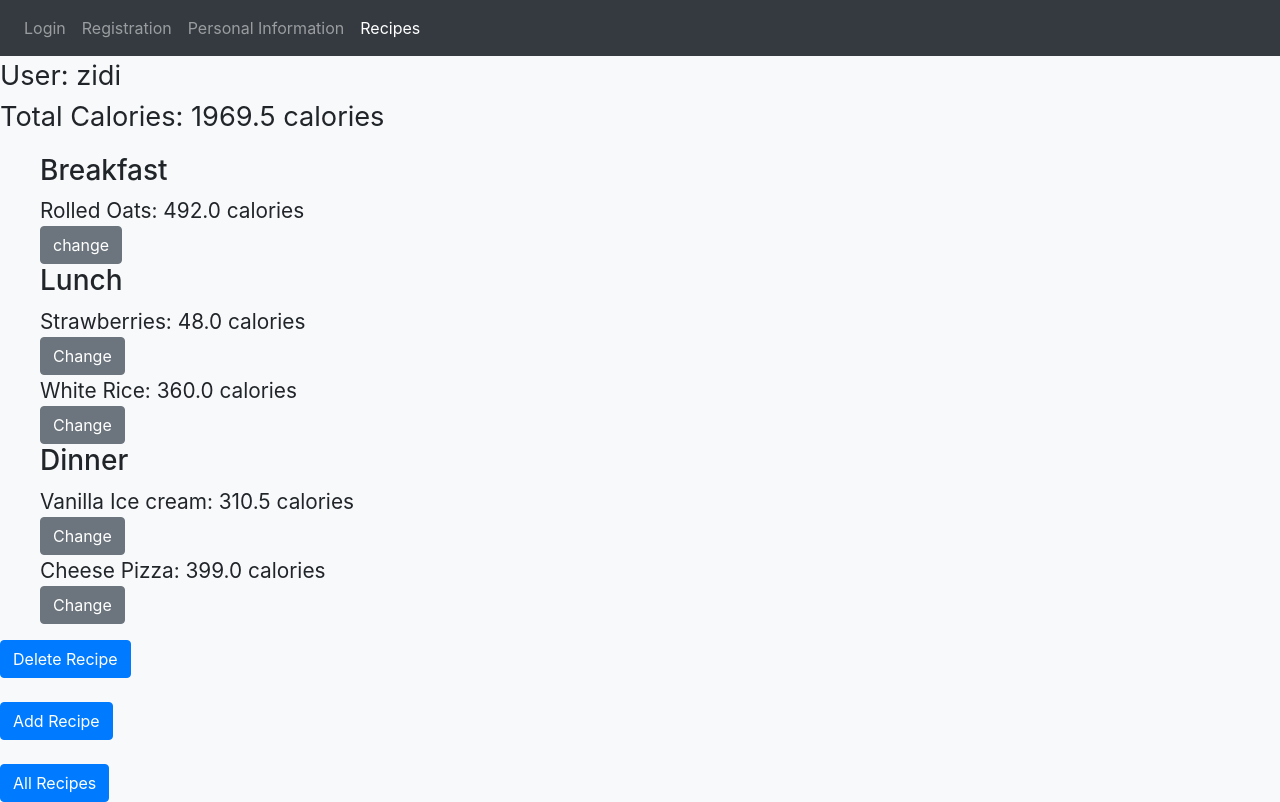
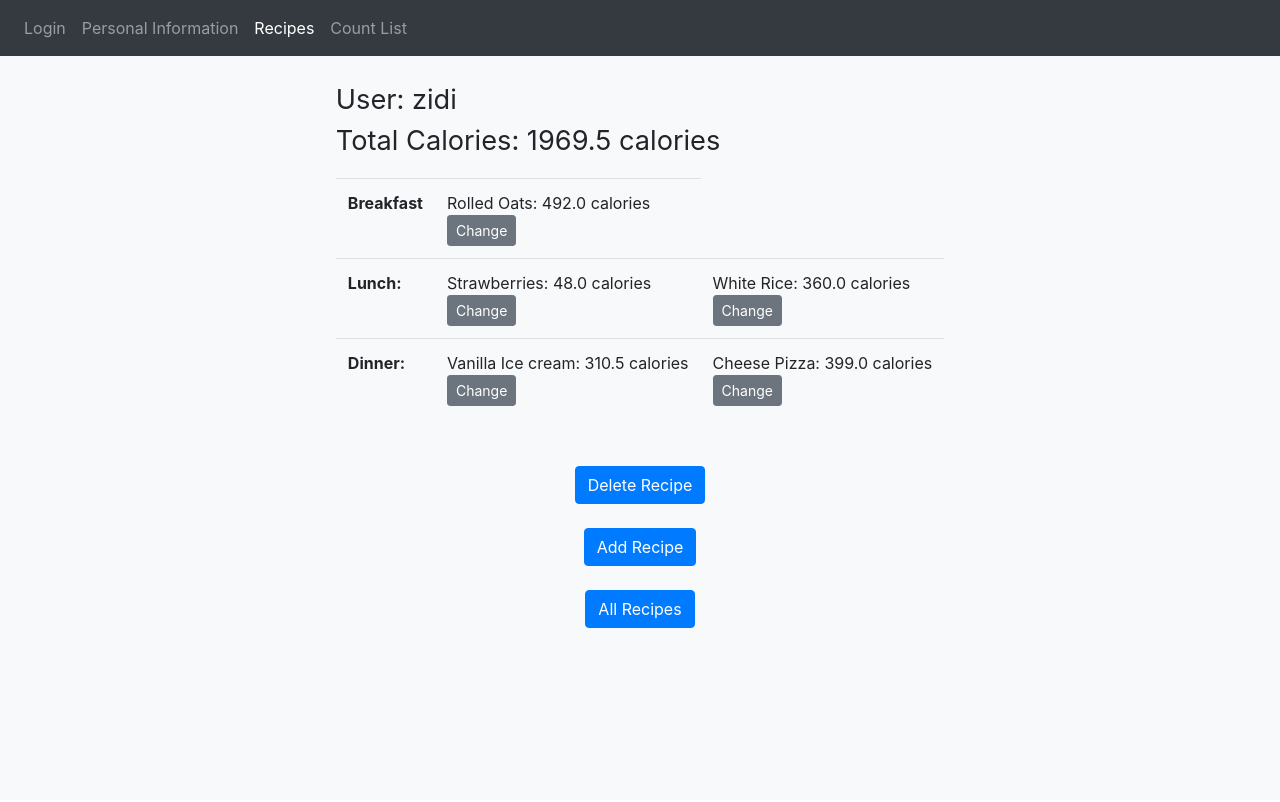
Before and after one commit to zeroxiami/diet_for_you, a Django app: page /recipe/ in a window 1280 px wide. After the commit the page ends 628 px from the top, so only its background shows below. Run offline with Django 3.2, Linux system fonts and the light colour scheme; a user stored in the database is signed in; data comes from the database, SQL or seed files in the repository; some libraries are stand-ins or nearby versions.

Commit message:
updated layout of recipe pages and countList and updated navbar

```diff
--- a/templates/profile.html
+++ b/templates/profile.html
@@ -22,6 +22,9 @@
       <li class="nav-item">
         <a class="nav-link" href="/recipe">Recipes</a>
       </li>
+      <li class="nav-item">
+        <a class="nav-link" href="/countList">Count List<span class="sr-only"></span></a>
+    </li>
     </ul>
   </div>
 </nav>
--- a/templates/recipe.html
+++ b/templates/recipe.html
@@ -16,44 +16,72 @@
                     <a class="nav-link" href="../login">Login</a>
                 </li>
                 <li class="nav-item">
-                    <a class="nav-link" href="#">Registration</a>
-                </li>
-                <li class="nav-item">
                     <a class="nav-link" href="/main">Personal Information</a>
                 </li>
                 <li class="nav-item active">
                     <a class="nav-link" href="/recipe">Recipes<span class="sr-only">(current)</span></a>
                 </li>
+                <li class="nav-item">
+                    <a class="nav-link" href="/countList">Count List<span class="sr-only"></span></a>
+                </li>
                 </ul>
             </div>
         </nav>
     </head>
-
     <body class="bg-light">
+        <div class="container">
+            <div class="row">
+              <div class="mt-4 mb-4 mx-auto" style="text-align:Left;">
                     {% for info in recipeInfo %}
                     <p style="font-size:170%;">User: {{info.user}} <br> Total Calories: {{info.totalCal}} calories</p>
-            <ul style="list-style-type:none;">
-                <li style="font-size:130%;"><h3>Breakfast</h3> {{info.foodItem1}}: {{info.cal1}} calories</li>
+                    <div class="mb-4">
+                        <table class="table">
+                            <tbody>
+                            <tr>
+                                <th scope="row">Breakfast</th>
+                                <td>
+                                    {{info.foodItem1}}: {{info.cal1}} calories
                                     <form action="/recipe/update/1/{{info.id}}" method="POST"> {% csrf_token %}
-                    <input type="submit"  class="btn btn-secondary" value = 'change'>
+                                        <button type="submit" class="btn btn-secondary btn-sm">Change</button>
                                     </form>
-                <li style="font-size:130%;"><h3>Lunch</h3> {{info.foodItem2}}: {{info.cal2}} calories</li>
+                                </td>
+                            </tr>
+                            <tr>
+                                <th scope="row">Lunch: </th>
+                                <td>
+                                    {{info.foodItem2}}: {{info.cal2}} calories
                                     <form action="/recipe/update/2/{{info.id}}" method="POST"> {% csrf_token %}
-                        <button type="submit" class="btn btn-secondary">Change</button>
+                                        <button type="submit" class="btn btn-secondary btn-sm">Change</button>
                                     </form>
-                    <li style="font-size:130%;">{{info.foodItem3}}: {{info.cal3}} calories</li>
+                                </td>
+                                <td>
+                                    {{info.foodItem3}}: {{info.cal3}} calories
                                     <form action="/recipe/update/3/{{info.id}}" method="POST"> {% csrf_token %}
-                        <button type="submit" class="btn btn-secondary">Change</button>
+                                        <button type="submit" class="btn btn-secondary btn-sm">Change</button>
                                     </form>
-                    <li style="font-size:130%;"><h3>Dinner</h3> {{info.foodItem4}}: {{info.cal4}} calories</li>
+                                </td>
+                            </tr>
+                            <tr>
+                                <th scope="row">Dinner: </th>
+                                <td>
+                                    {{info.foodItem4}}: {{info.cal4}} calories
                                     <form action="/recipe/update/4/{{info.id}}" method="POST"> {% csrf_token %}
-                        <button type="submit" class="btn btn-secondary">Change</button>
+                                        <button type="submit" class="btn btn-secondary btn-sm">Change</button>
                                     </form>
-                    <li style="font-size:130%;">{{info.foodItem5}}: {{info.cal5}} calories</li>
+                                </td>
+                                <td>
+                                    {{info.foodItem5}}: {{info.cal5}} calories
                                     <form action="/recipe/update/5/{{info.id}}" method="POST"> {% csrf_token %}
-                        <button type="submit" class="btn btn-secondary">Change</button>
-                    </form></li>
-            </ul>
+                                        <button type="submit" class="btn btn-secondary btn-sm">Change</button>
+                                    </form>
+                                </td>
+                                </tr>
+                            </tr>
+                            </tbody>
+                        </table>
+                    </div>
+                    <br>
+                    <div style="width:50%;margin:auto;text-align:center;">
                     <form action = "/recipe/delete/{{info.id}}" methond = "Post">{% csrf_token %}
                         <button type="submit" class="btn btn-primary">Delete Recipe</button>
                     </form><br>
@@ -64,6 +92,9 @@
                     <form action = "/recipe/past/" methond = "Post">{% csrf_token %}
                         <button type="submit" class="btn btn-primary">All Recipes</button>
                     </form>
-
+                </div>
+                </div>
+            </div>
+        </div>
     </body>
 </html>
--- a/templates/registration/login.html
+++ b/templates/registration/login.html
@@ -22,6 +22,9 @@
       <li class="nav-item">
         <a class="nav-link" href="/recipe">Recipes</a>
       </li>
+      <li class="nav-item">
+        <a class="nav-link" href="/countList">Count List<span class="sr-only"></span></a>
+    </li>
     </ul>
   </div>
 </nav>
@@ -46,6 +49,7 @@
             </p>
             {% endfor %}
             <input type="submit", value = "login">
+            <br><br>
             <p>Create an account <a href = "/signup/">here</a> </p>
           </form>
 </div>
--- a/templates/test.html
+++ b/templates/test.html
@@ -21,6 +21,9 @@
   <li class="nav-item">
     <a class="nav-link" href="/recipe">Recipes</a>
   </li>
+  <li class="nav-item">
+    <a class="nav-link" href="/countList">Count List<span class="sr-only"></span></a>
+</li>
 </ul>
 </div>
 </nav>
--- a/templates/test2.html
+++ b/templates/test2.html
@@ -22,6 +22,9 @@
           <li class="nav-item">
             <a class="nav-link" href="/recipe">Recipes</a>
           </li>
+          <li class="nav-item">
+            <a class="nav-link" href="/countList">Count List<span class="sr-only"></span></a>
+        </li>
         </ul>
       </div>
     </nav>
@@ -73,7 +76,7 @@
                 </table>
                   <form action="/edit/" method="POST">
                   {% csrf_token %}
-                  <input type="submit" value="edit">
+                  <button type="submit" class="btn btn-secondary">Edit</button>
                   </form>
                   {% endfor %}
               </ul>
```
Also changed, not shown: templates/foodList.html (+75 -8 lines), templates/past_recipe.html (+32 -17 lines), templates/signup.html (+6 -3 lines). Lines whose indentation alone changed are shown as unchanged.
